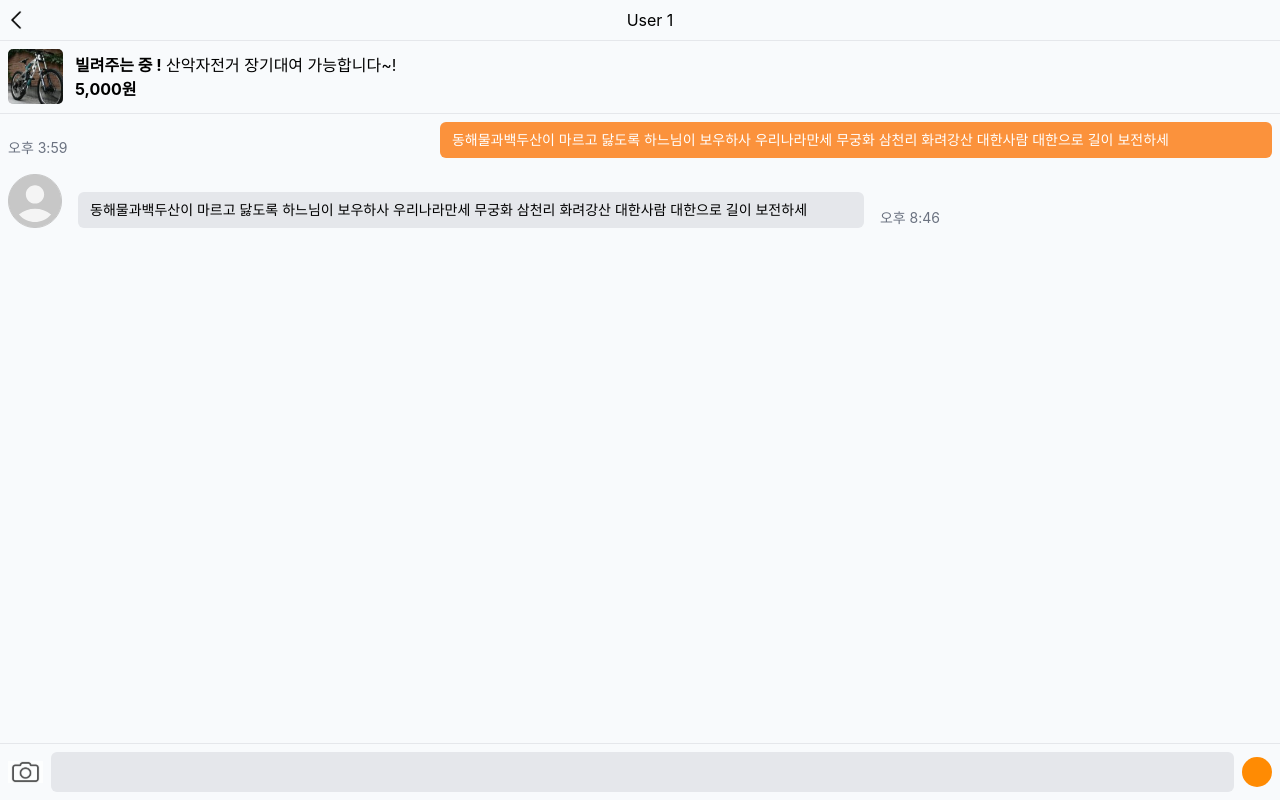
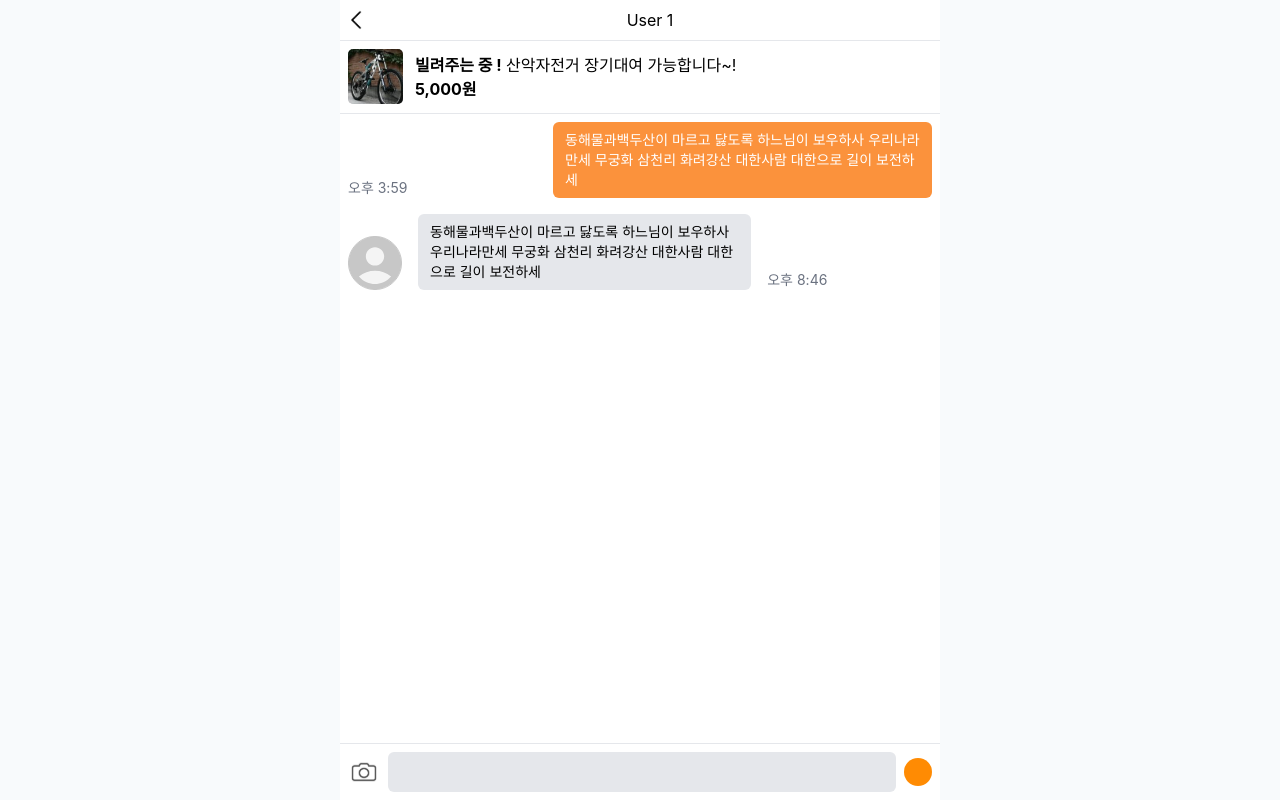
Before and after one commit to betterthanhajin/cotton-candy, a Next.js app: page /chatdetail in a window 1280 px wide. Built offline with nearby package versions, Linux system fonts and the light colour scheme.

Commit message:
feat: page transition추가

```diff
--- /dev/null
+++ b/app/template.tsx
@@ -0,0 +1,22 @@
+// app/template.tsx
+'use client'
+import { motion } from 'framer-motion'
+
+const variants = {
+  hidden: { opacity: 0, x: -200, y: 0 },
+  enter: { opacity: 1, x: 0, y: 0 },
+}
+
+export default function Template({ children }: { children: React.ReactNode }) {
+  return (
+    <motion.main
+      variants={variants}
+      initial="hidden"
+      animate="enter"
+      transition={{ type: 'linear' }}
+      className="w-full h-full flex flex-col max-w-[600px] bg-white"
+    >
+      {children}
+    </motion.main>
+  )
+}
```
